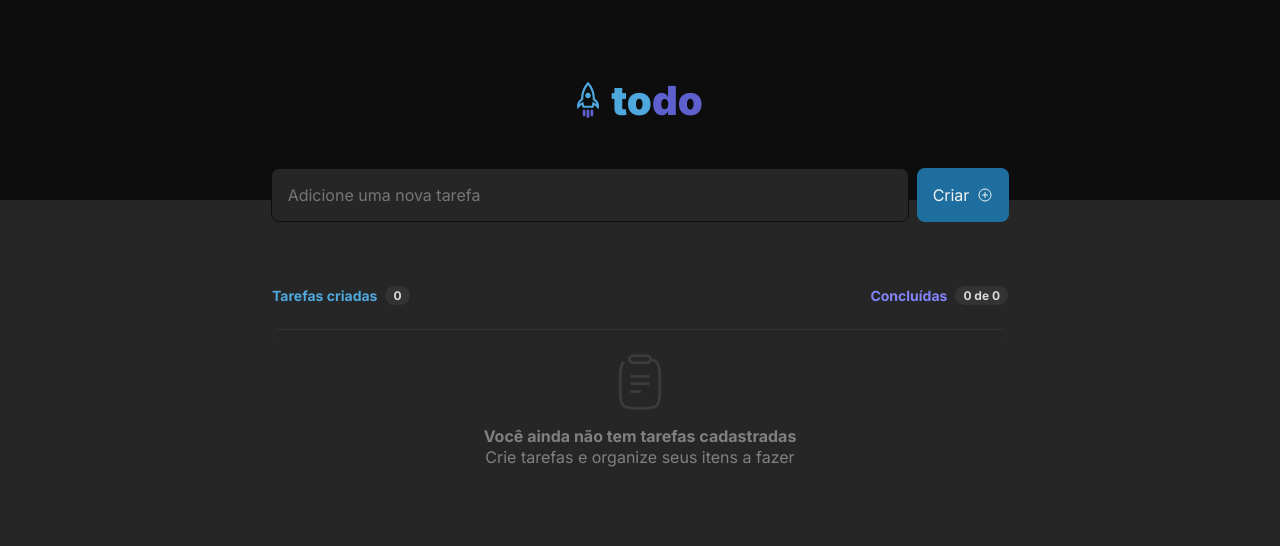
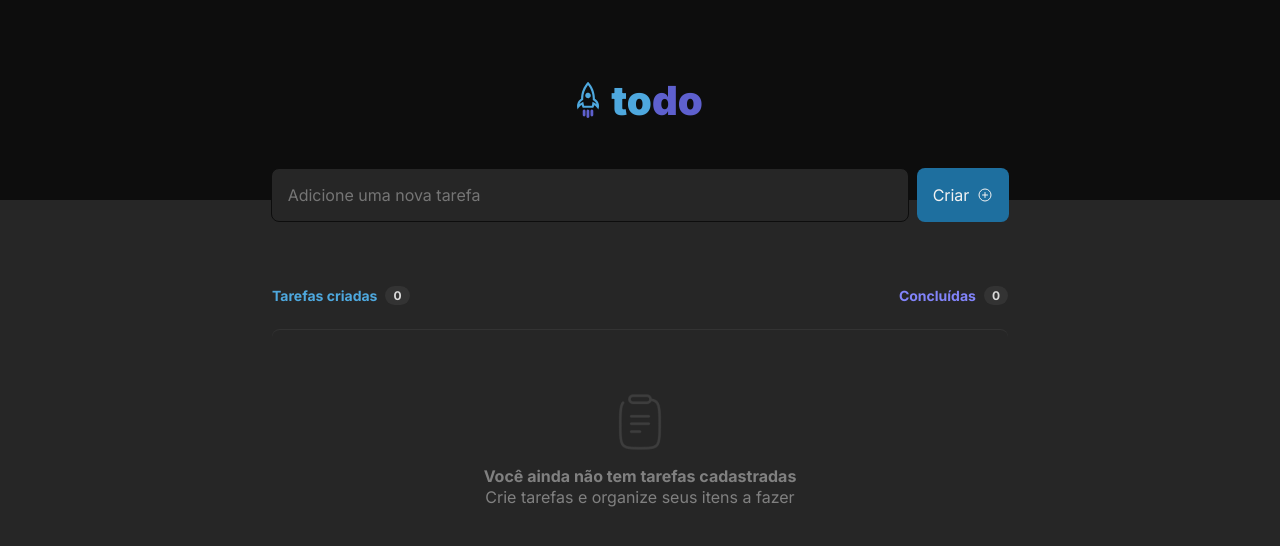
Before and after one commit to jessicaMarquess/challenge-01-todo, a React (Vite) app: page / in a window 1280 px wide. Shown: the top 546 px of the page. Built offline with nearby package versions, Linux system fonts and the light colour scheme.

Commit message:
fix(app): ajustes em texto de contagem

```diff
--- a/src/components/ListToDo.tsx
+++ b/src/components/ListToDo.tsx
@@ -76,7 +76,7 @@ const ListToDo = () => {
           </div>
           <div>
             <p>
-              Concluídas <span className={styles.infoCount}>{`${countCompleted.length} de ${toDo.length}`}</span>
+              Concluídas <span className={styles.infoCount}>{toDo.length === 0 ? 0 : `${countCompleted.length} de ${toDo.length}`}</span>
             </p>
           </div>
         </div>
--- a/src/components/NotToDoList.module.css
+++ b/src/components/NotToDoList.module.css
@@ -13,7 +13,7 @@
   flex-direction: column;
   align-items: center;
   justify-content: center;
-  margin-top: 1.5rem;
+  margin-top: 4rem;
 }
 
 .content img {
```
